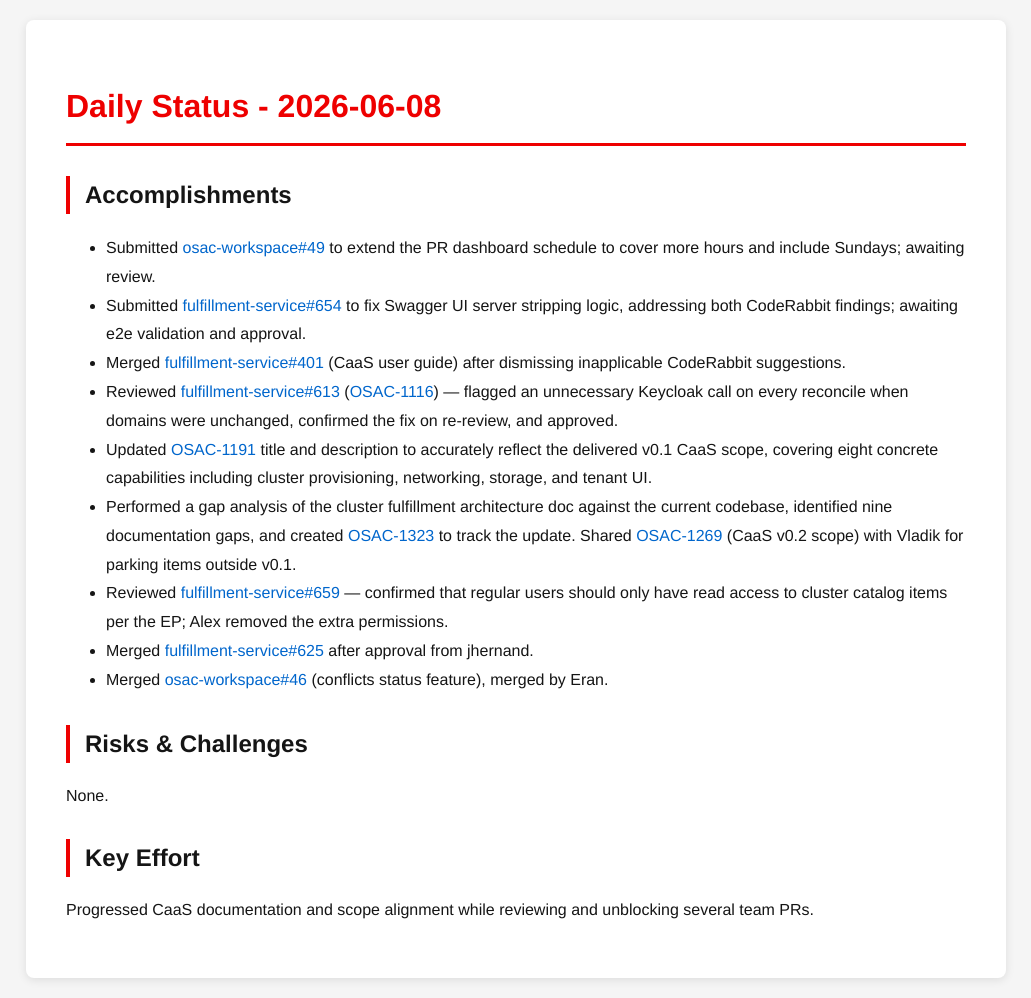
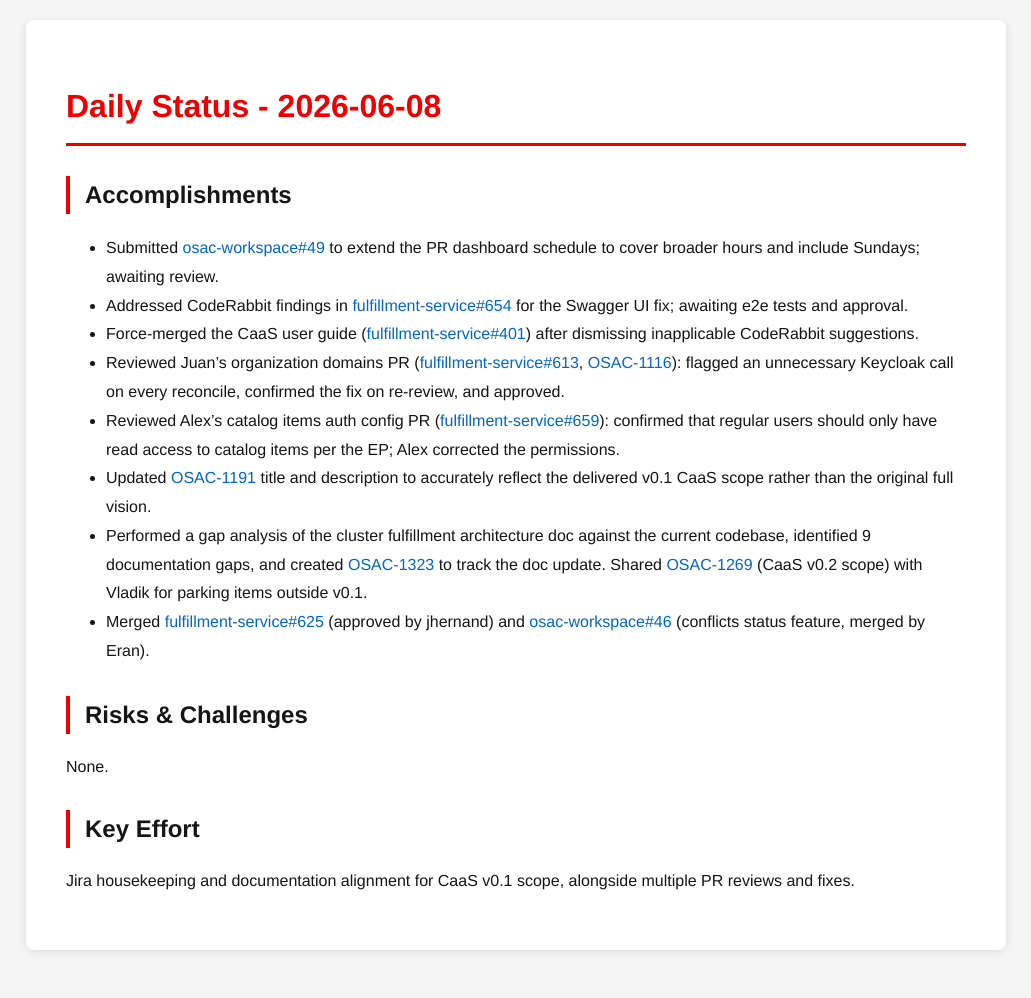
Before and after one commit to tzvatot/daily-status, a Jekyll site: the page built from 2026-06-08.md, in a window 1280 px wide. Shown: the whole page, without its empty margins (124-1155 px from the left). Built offline with Jekyll 4.4.1, drawn with Linux system fonts in a browser that asks for light colours; after the commit the page ends 970 px from its top, so only the background shows below that.

Commit message:
Daily status update - 2026-06-08

```diff
--- a/2026-06-08.md
+++ b/2026-06-08.md
@@ -7,18 +7,17 @@
 # Daily Status - 2026-06-08
 
 ## Accomplishments
-- Submitted [osac-workspace#49](https://github.com/osac-project/osac-workspace/pull/49) to extend the PR dashboard schedule to cover more hours and include Sundays; awaiting review.
-- Submitted [fulfillment-service#654](https://github.com/osac-project/fulfillment-service/pull/654) to fix Swagger UI server stripping logic, addressing both CodeRabbit findings; awaiting e2e validation and approval.
-- Merged [fulfillment-service#401](https://github.com/osac-project/fulfillment-service/pull/401) (CaaS user guide) after dismissing inapplicable CodeRabbit suggestions.
-- Reviewed [fulfillment-service#613](https://github.com/osac-project/fulfillment-service/pull/613) ([OSAC-1116](https://redhat.atlassian.net/browse/OSAC-1116)) — flagged an unnecessary Keycloak call on every reconcile when domains were unchanged, confirmed the fix on re-review, and approved.
-- Updated [OSAC-1191](https://redhat.atlassian.net/browse/OSAC-1191) title and description to accurately reflect the delivered v0.1 CaaS scope, covering eight concrete capabilities including cluster provisioning, networking, storage, and tenant UI.
-- Performed a gap analysis of the cluster fulfillment architecture doc against the current codebase, identified nine documentation gaps, and created [OSAC-1323](https://redhat.atlassian.net/browse/OSAC-1323) to track the update. Shared [OSAC-1269](https://redhat.atlassian.net/browse/OSAC-1269) (CaaS v0.2 scope) with Vladik for parking items outside v0.1.
-- Reviewed [fulfillment-service#659](https://github.com/osac-project/fulfillment-service/pull/659) — confirmed that regular users should only have read access to cluster catalog items per the EP; Alex removed the extra permissions.
-- Merged [fulfillment-service#625](https://github.com/osac-project/fulfillment-service/pull/625) after approval from jhernand.
-- Merged [osac-workspace#46](https://github.com/osac-project/osac-workspace/pull/46) (conflicts status feature), merged by Eran.
+- Submitted [osac-workspace#49](https://github.com/osac-project/osac-workspace/pull/49) to extend the PR dashboard schedule to cover broader hours and include Sundays; awaiting review.
+- Addressed CodeRabbit findings in [fulfillment-service#654](https://github.com/osac-project/fulfillment-service/pull/654) for the Swagger UI fix; awaiting e2e tests and approval.
+- Force-merged the CaaS user guide ([fulfillment-service#401](https://github.com/osac-project/fulfillment-service/pull/401)) after dismissing inapplicable CodeRabbit suggestions.
+- Reviewed Juan's organization domains PR ([fulfillment-service#613](https://github.com/osac-project/fulfillment-service/pull/613), [OSAC-1116](https://redhat.atlassian.net/browse/OSAC-1116)): flagged an unnecessary Keycloak call on every reconcile, confirmed the fix on re-review, and approved.
+- Reviewed Alex's catalog items auth config PR ([fulfillment-service#659](https://github.com/osac-project/fulfillment-service/pull/659)): confirmed that regular users should only have read access to catalog items per the EP; Alex corrected the permissions.
+- Updated [OSAC-1191](https://redhat.atlassian.net/browse/OSAC-1191) title and description to accurately reflect the delivered v0.1 CaaS scope rather than the original full vision.
+- Performed a gap analysis of the cluster fulfillment architecture doc against the current codebase, identified 9 documentation gaps, and created [OSAC-1323](https://redhat.atlassian.net/browse/OSAC-1323) to track the doc update. Shared [OSAC-1269](https://redhat.atlassian.net/browse/OSAC-1269) (CaaS v0.2 scope) with Vladik for parking items outside v0.1.
+- Merged [fulfillment-service#625](https://github.com/osac-project/fulfillment-service/pull/625) (approved by jhernand) and [osac-workspace#46](https://github.com/osac-project/osac-workspace/pull/46) (conflicts status feature, merged by Eran).
 
 ## Risks & Challenges
 None.
 
 ## Key Effort
-Progressed CaaS documentation and scope alignment while reviewing and unblocking several team PRs.
+Jira housekeeping and documentation alignment for CaaS v0.1 scope, alongside multiple PR reviews and fixes.
```
